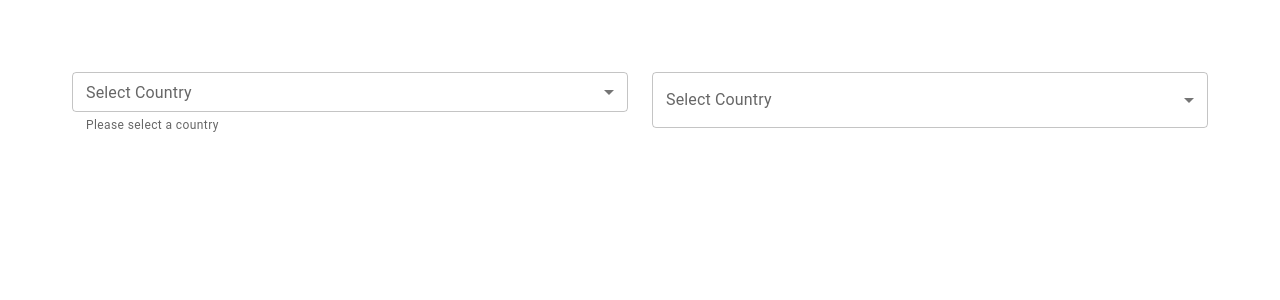
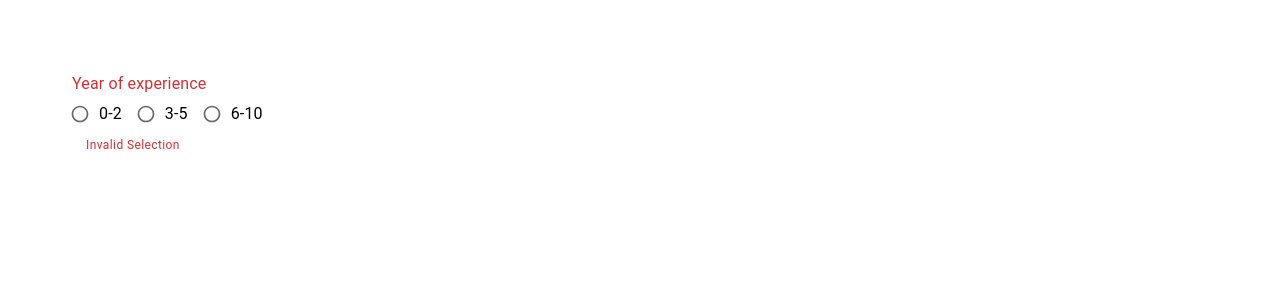
Before and after one commit to MuhdHanish/learnig_mui, a React (Vite) app: page / in a window 1280 px wide. Shown: the top 300 px of the page. Built offline with nearby package versions, Linux system fonts and the light colour scheme.

Commit message:
lesson 6 - Radio Button

```diff
--- a/src/App.tsx
+++ b/src/App.tsx
@@ -1,5 +1,6 @@
 import './App.css'
-import { MUISelectField } from './components/MUISelectField'
+import { MUIRadioButton } from './components/MUIRadioButton'
+// import { MUISelectField } from './components/MUISelectField'
 // import { MUITextField } from './components/MUITextField'
 // import { MUIButton } from './components/MUIButton'
 // import { MUITypography } from './components/MUITypography'
@@ -11,7 +12,8 @@
         {/* <MUITypography /> */}
         {/* <MUIButton/> */}
         {/* <MUITextField /> */}
-        <MUISelectField/>
+        {/* <MUISelectField/> */}
+        <MUIRadioButton/>
       </div>
     </>
   )
--- /dev/null
+++ b/src/components/MUIRadioButton.tsx
@@ -0,0 +1,31 @@
+import { Box, FormControl, FormControlLabel, FormHelperText, FormLabel, Radio, RadioGroup } from "@mui/material";
+import { useEffect, useState } from "react";
+
+export const MUIRadioButton = () => {
+    const [value, setValue] = useState('');
+    const handleChange = (event: React.ChangeEvent<HTMLInputElement>) => {
+        setValue(event.target.value);
+    };
+    useEffect(() => { console.log(value); }, [value]);
+  return (
+    <Box>
+      <FormControl error>
+        <FormLabel id="job-experience-group-lable">
+          Year of experience
+        </FormLabel>
+        <RadioGroup
+          name="job-experience-group"
+          aria-aria-labelledby="job-experience-group-lable"
+          row
+          value={value}
+          onChange={handleChange}
+        >
+          <FormControlLabel control={<Radio size="small" color="secondary" />} label="0-2" value={"0-2"} />
+          <FormControlLabel control={<Radio size="small" color="secondary" />} label="3-5" value={"3-5"} />
+          <FormControlLabel control={<Radio size="small" color="secondary" />} label="6-10" value={"6-10"} />
+        </RadioGroup>
+        <FormHelperText>Invalid Selection</FormHelperText>
+      </FormControl>
+    </Box>
+  );
+}
```
